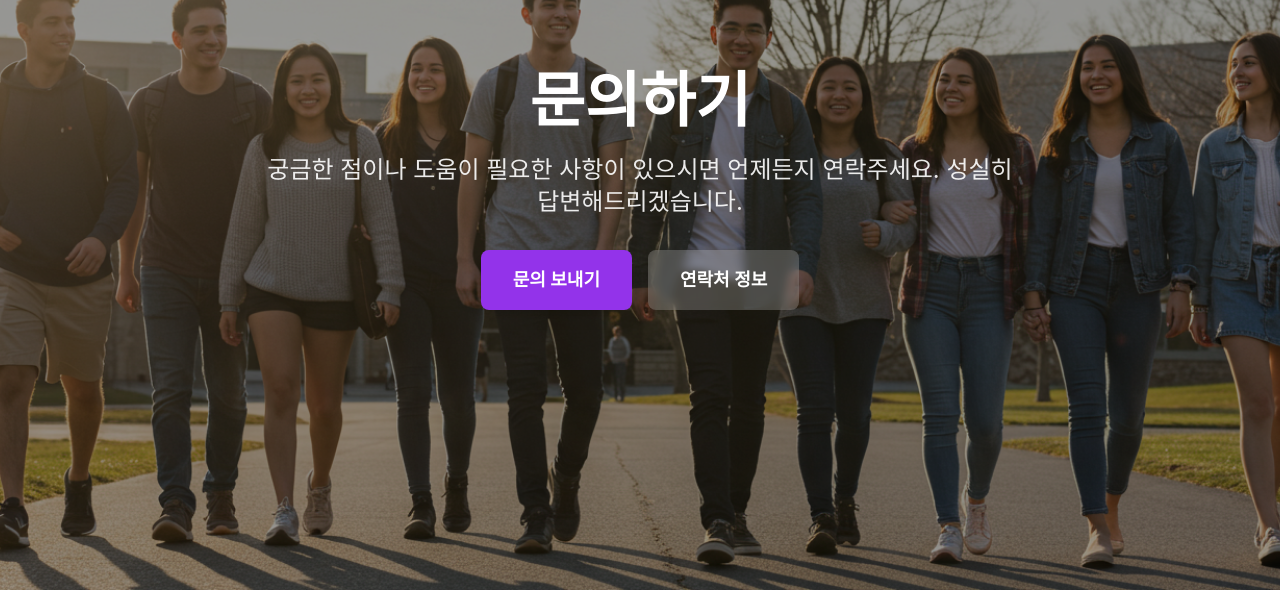
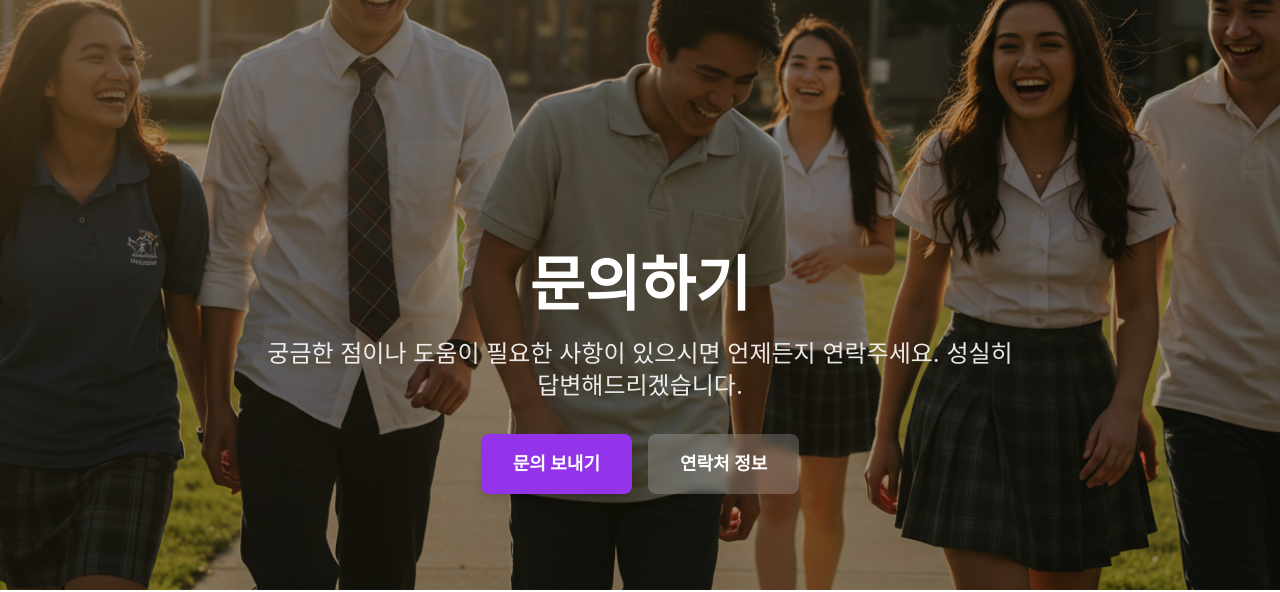
Before and after one commit to WorkLinker/worklinker-app, a Next.js app: page /contact in a window 1280 px wide. Shown: the part 210-802 px from the top of the page. Built offline with nearby package versions, Linux system fonts and the light colour scheme; no server answers.

Commit message:
fix: 문의 페이지 히어로 섹션 개선 - 배경 이미지를 2번.jpg로 교체 - 텍스트 위치를 하단 오버레이로 변경 - 다른 페이지들과 일관성 유지

```diff
--- a/src/app/contact/page.tsx
+++ b/src/app/contact/page.tsx
@@ -73,18 +73,19 @@ export default function ContactPage() {
         {/* Background Image */}
         <div className="absolute inset-0">
           <Image
-            src="/images/메인홈2.jpg"
+            src="/images/2번.jpg"
             alt="문의하기"
             fill
             sizes="100vw"
             className="object-cover"
             priority
           />
-          <div className="absolute inset-0 bg-black/40"></div>
+          <div className="absolute inset-0 bg-black/30"></div>
         </div>
 
-        {/* Hero Content */}
-        <div className="relative z-10 text-center px-4 sm:px-6 lg:px-8">
+        {/* Hero Content - 하단 오버레이 */}
+        <div className="absolute inset-0 flex items-end pb-24">
+          <div className="container mx-auto px-6 text-center">
             <h1 className="text-4xl md:text-6xl font-bold text-white mb-6">
               문의하기
             </h1>
@@ -115,6 +116,7 @@ export default function ContactPage() {
               >
                 연락처 정보
               </button>
+            </div>
           </div>
         </div>
       </section>
```
Lines whose indentation alone changed are shown as unchanged.
